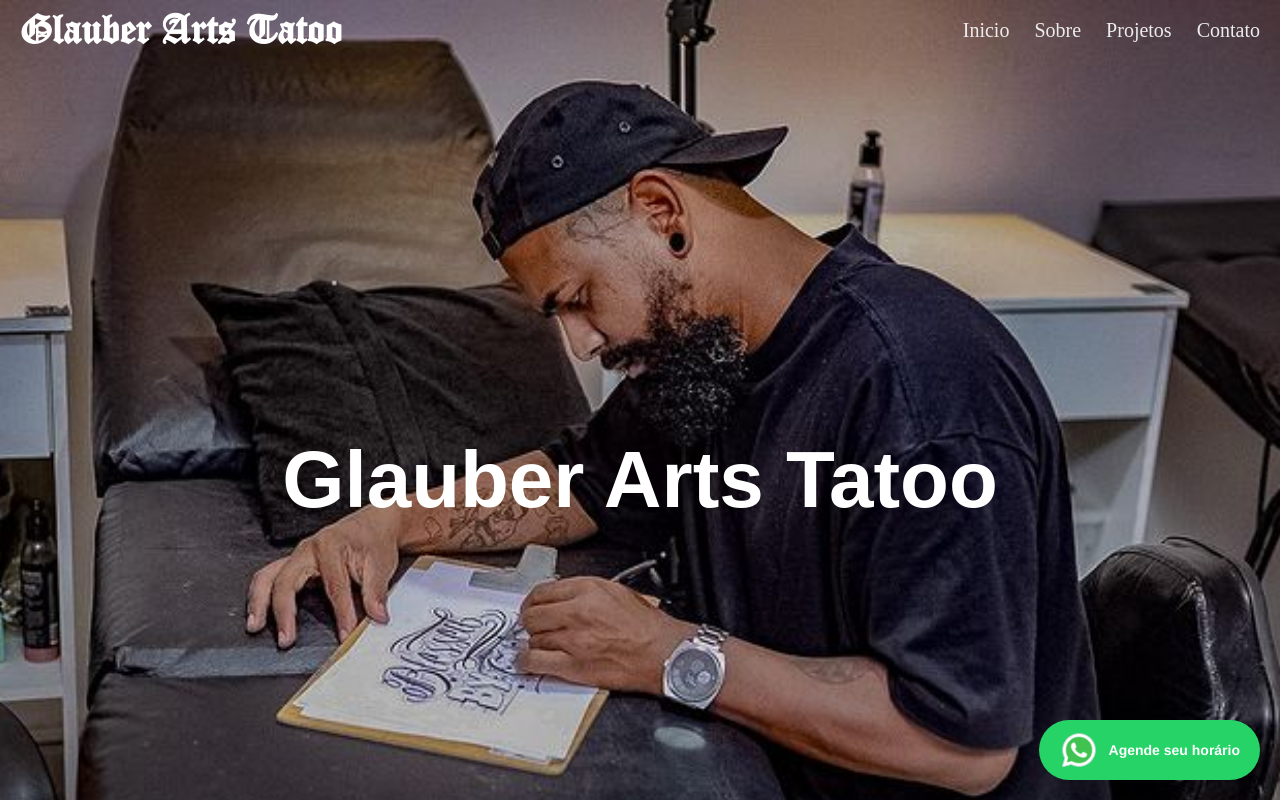
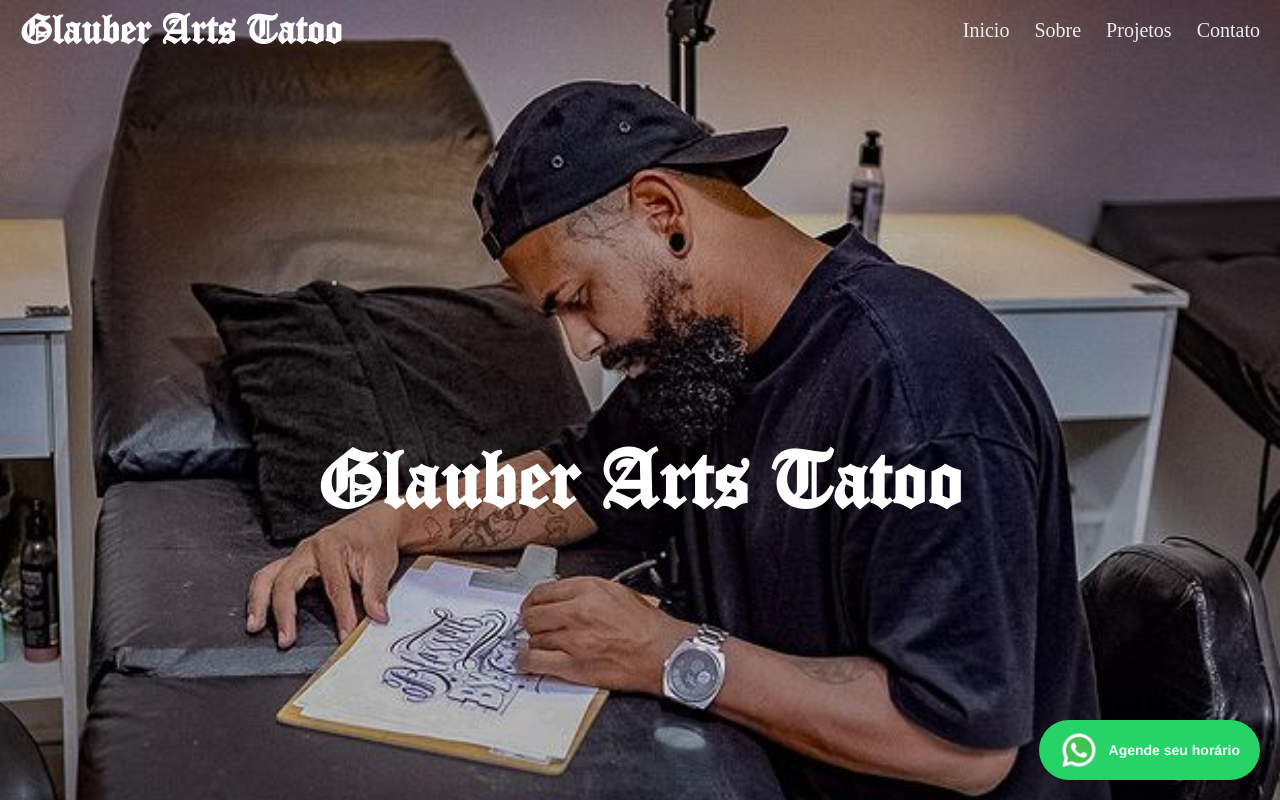
Before and after one commit to fabiopdiogo/landing-page, a React (Create React App) app: page / in a window 1280 px wide. Shown: the top 800 px of the page. Built offline with nearby package versions, Linux system fonts and the light colour scheme.

Commit message:
voltando english inicio

```diff
--- a/src/components/Sections/Inicio.tsx
+++ b/src/components/Sections/Inicio.tsx
@@ -38,8 +38,7 @@ const H1 = styled.h1`
   font-size: 80px;
   color: white;
   text-align: center;
-  font-family: "New Amsterdam", sans-serif;
-  font-weight: 900;
+  font-family: "Old English Text MT";
 
   @media (max-width: 1024px) {
     font-size: 65px;
```
